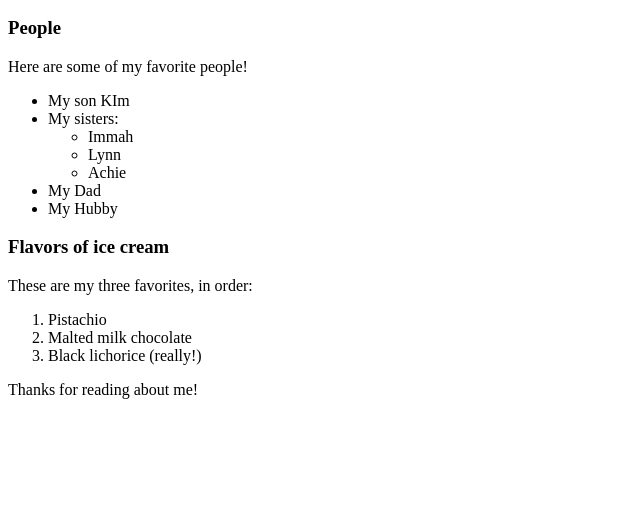
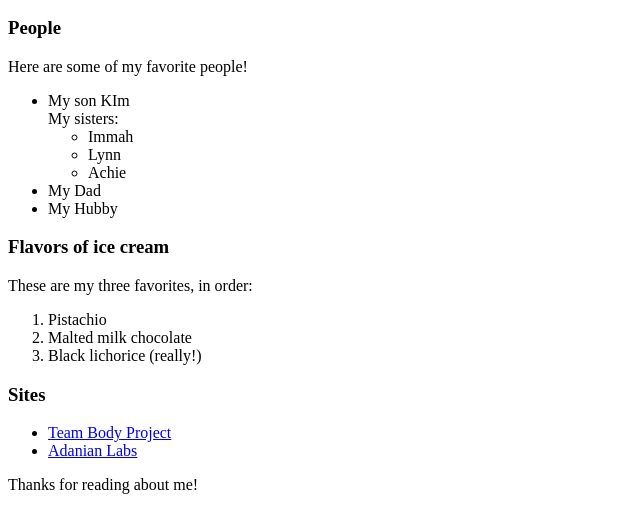
Before and after one commit to RosemaryOjwang/my-first-webpage, a plain HTML site: page favorite-things.html in a window 1280 px wide. Shown: the part 110-642 px from the top of the page, without its empty margins (0-640 px from the left). Drawn offline with Linux system fonts and the light colour scheme.

Commit message:
add favorite sites

```diff
--- a/favorite-things.html
+++ b/favorite-things.html
@@ -11,6 +11,7 @@
     <p>Here are some of my favorite people!</p>
     <ul>
       <li>My son KIm</li>
+      <img src=""
       <li>My sisters:
         <ul>
           <li>Immah</li>
@@ -30,6 +31,12 @@
       <li>Black lichorice (really!)</li>
     </ol>
 
+    <h3>Sites</h3>
+    <ul>
+      <li><a href="https://teambodyproject.com" >Team Body Project</a></li>
+      <li><a href="https://www.adanianlabs.io/about">Adanian Labs</a></li>
+    </ul>
+
     <p>Thanks for reading about me!</p>
   </body>
 </html>
```
